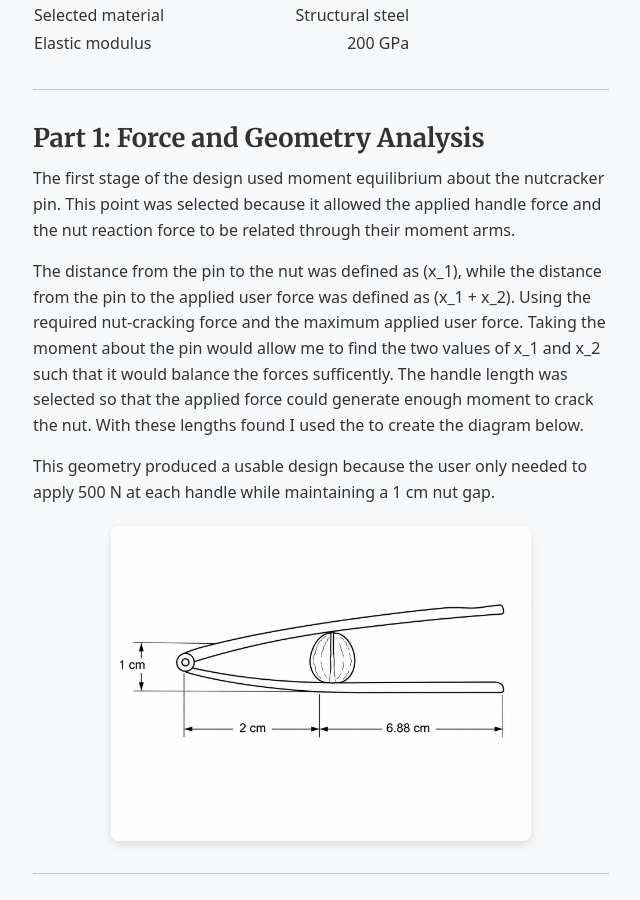
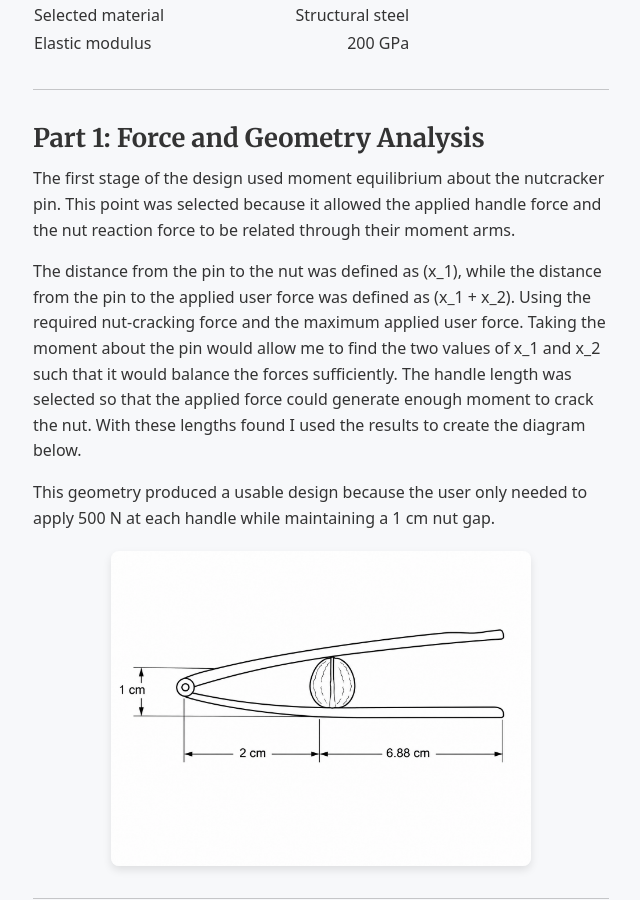
Before and after one commit to seamus-finn/seamus-finn.github.io, a Jekyll site: the page built from _projects/2026-Nutcracker.md, in a window 1280 px wide and 900 px high, scrolled down 901 px. Shown: the whole window, without its empty margins (319-959 px from the left). Built offline with Jekyll 4.4.1, drawn with Linux system fonts in a browser that asks for light colours; some of the changed text lies outside the part shown.

Commit message:
Update 2026-Nutcracker.md

```diff
--- a/_projects/2026-Nutcracker.md
+++ b/_projects/2026-Nutcracker.md
@@ -23,7 +23,7 @@ This project focused on designing a usable nutcracker that could generate the re
 ## Part 1: Force and Geometry Analysis
 The first stage of the design used moment equilibrium about the nutcracker pin. This point was selected because it allowed the applied handle force and the nut reaction force to be related through their moment arms.
 
-The distance from the pin to the nut was defined as \(x_1\), while the distance from the pin to the applied user force was defined as \(x_1 + x_2\). Using the required nut-cracking force and the maximum applied user force. Taking the moment about the pin would allow me to find the two values of x_1 and x_2 such that it would balance the forces sufficently. The handle length was selected so that the applied force could generate enough moment to crack the nut. With these lengths found I used the to create the diagram below.
+The distance from the pin to the nut was defined as \(x_1\), while the distance from the pin to the applied user force was defined as \(x_1 + x_2\). Using the required nut-cracking force and the maximum applied user force. Taking the moment about the pin would allow me to find the two values of x_1 and x_2 such that it would balance the forces sufficiently. The handle length was selected so that the applied force could generate enough moment to crack the nut. With these lengths found I used the results to create the diagram below.
 
 This geometry produced a usable design because the user only needed to apply 500 N at each handle while maintaining a 1 cm nut gap.
 
@@ -118,8 +118,7 @@ Using this value of (E), the required area moment of inertia was compared agains
 
 W18 × 106
 
-The W18×106 section was selected because it satisfied the deflection requirement while providing an effective balance between stiffness and mass. Therefore, the final beam selection was based on both the material stiffness of structural steel and the geometric stiffness provided by the selected W-beam cross-section. This beam structure would be shrunk down as to be used for a nutcracker.
-
+The W18×106 section was selected because it satisfied the deflection requirement while providing an effective balance between stiffness and mass. Therefore, the final beam selection was based on both the material stiffness of structural steel and the geometric stiffness provided by the selected W-beam cross-section. The W18×106 section served as an analytical reference for evaluating bending and deflection. These results informed the required geometry and material properties of the final nutcracker design.
 
 ![Final nutcracker beam model]({{ "/assets/images/nutcracker_diagram_2.png" | relative_url }}){: .project-image }
 
```
